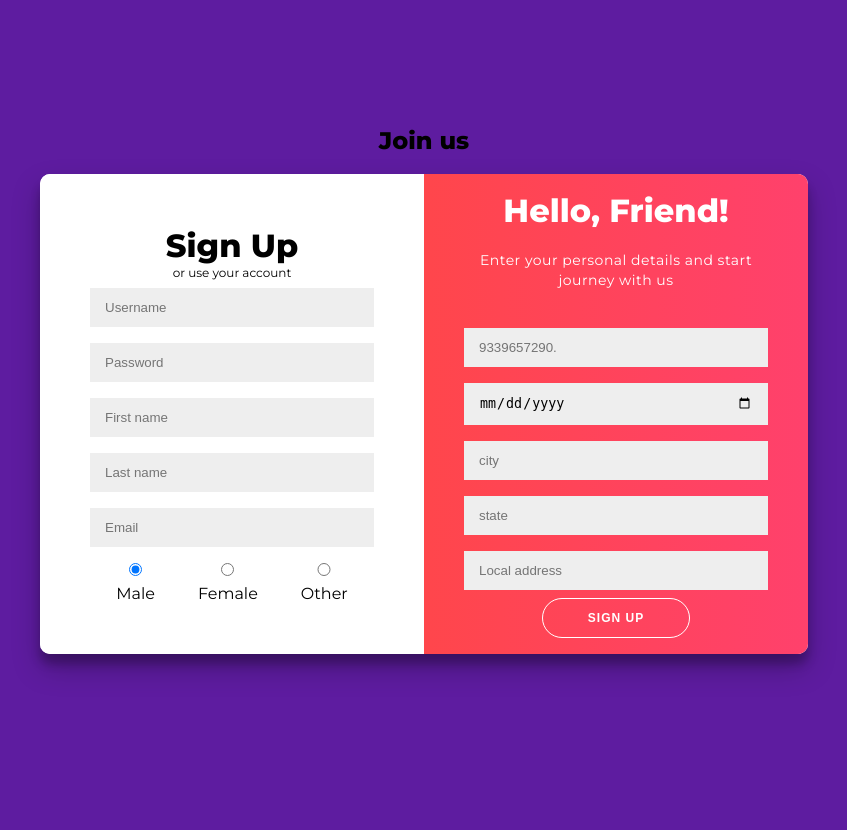
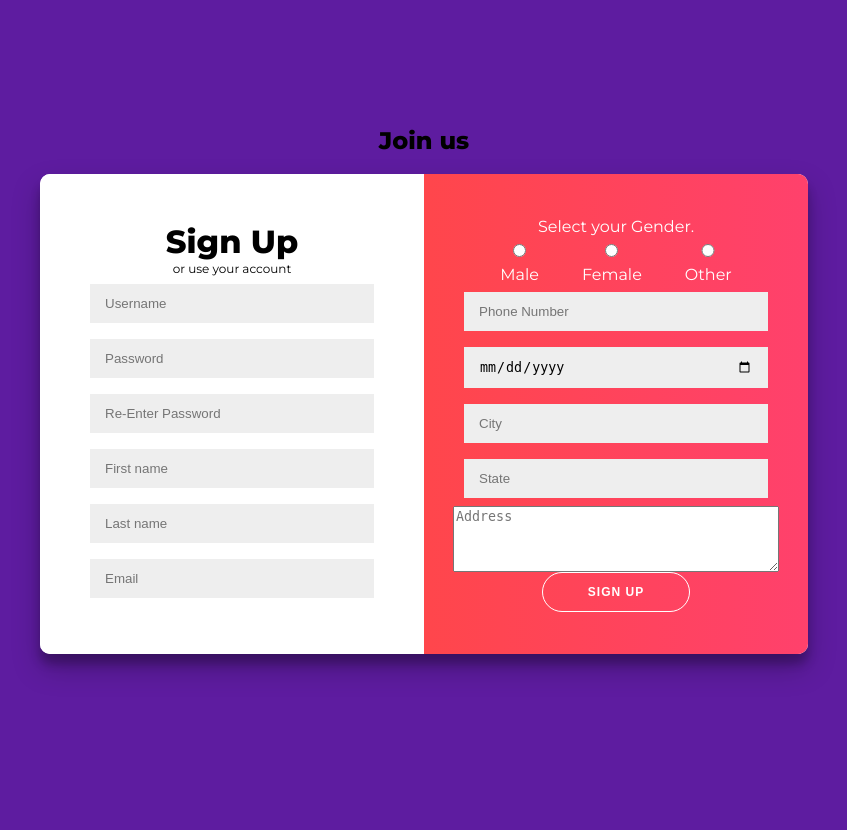
Before and after one commit to idealistraj09/Railway-reservation-system-, a PHP site: page /signup.php in a window 1280 px wide. Shown: the whole page, without its empty margins (216-1063 px from the left). Run offline with PHP 8.4, Linux system fonts and the light colour scheme.

Commit message:
Update signup.php

```diff
--- a/php/signup.php
+++ b/php/signup.php
@@ -16,37 +16,40 @@
                 <span>or use your account</span>
                 <input type="text" placeholder="Username" name="uname" required />
                 <input type="password" placeholder="Password" name="pass" required />
+                <input type="password" placeholder="Re-Enter Password" name="repass" required />
                 <input type="text" placeholder="First name" name="fname" required />
                 <input type="text" placeholder="Last name" name="lname" required />
                 <input type="email" placeholder="Email" name="email" required />
-
-                <div class="gender1">
-                    <label for="m" class="radio">
-                        <input type="radio" id="m" name="gender" value="male" checked>Male
-                    </label>
-                    <label for="f">
-                        <input type="radio" id="f" name="gender" value="female">Female
-                    </label>
-                    <label for="o">
-                        <input type="radio" id="o" name="gender" value="Other">Other
-                    </label>
-                </div>
         </div>
         <div class="overlay-container">
             <div class="overlay">
                 <div class="overlay-panel overlay-left">
                     <h1>Welcome Back!</h1>
-                    <p>To keep connected with us please login with your personal info</p>
+                    <p>To keep connected with us, please login.</p>
                     <button class="ghost" id="signIn">Sign up</button>
                 </div>
                 <div class="overlay-panel overlay-right">
-                    <h1>Hello, Friend!</h1>
-                    <p>Enter your personal details and start journey with us</p>
-                    <input type="text" placeholder="9339657290." max="11" name="no" required />
+                    Select your Gender. <!--Custom Label-->
+                    <div class="gender1" required>
+                        <label for="m" class="radio">
+                            <input type="radio" id="m" name="gender" value="male" required>Male
+                        </label>
+                        <label for="f">
+                            <input type="radio" id="f" name="gender" value="female">Female
+                        </label>
+                        <label for="o">
+                            <input type="radio" id="o" name="gender" value="Other">Other
+                        </label>
+                    </div>
+
+                    <input type="tel" pattern="[0-9]{10}" placeholder="Phone Number" maxlength="10" name="no" required />
                     <input type="date" name="date1" required />
-                    <input type="text" placeholder="city" name="city" required />
-                    <input type="text" placeholder="state" name="state" required />
-                    <input type="text" placeholder="Local address" name="ladd" required />
+                    <input type="text" placeholder="City" name="city" required />
+                    <input type="text" placeholder="State" name="state" required />
+
+                    <!--For Entering Address:-->
+                    <textarea rows="4" cols="38" name="ladd" placeholder="Address"></textarea>
+
                     <button class="ghost" id="signUp">Sign Up</button>
                 </div>
             </div>
```
